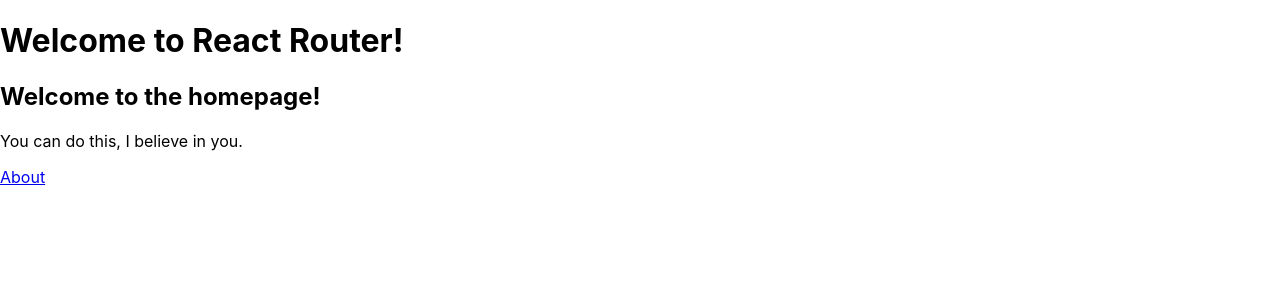
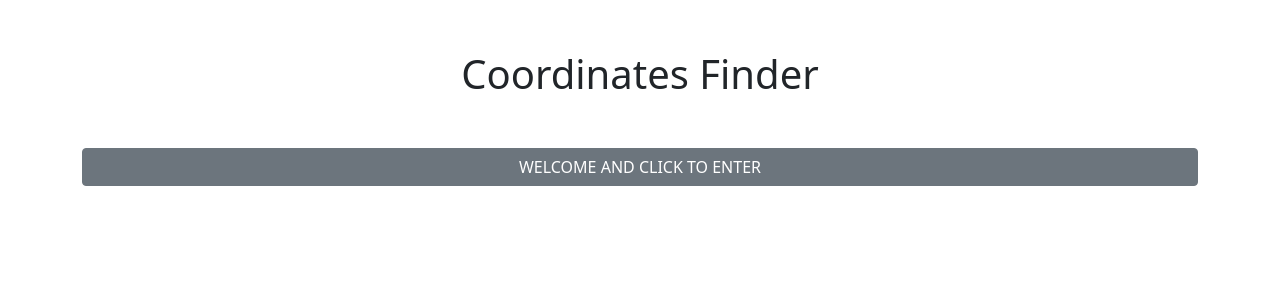
Before and after one commit to isabellayhu/react-project-geo-API, a React (Create React App) app: page / in a window 1280 px wide. Shown: the top 300 px of the page. Built offline with nearby package versions, Linux system fonts and the light colour scheme.

Commit message:
create home & main routes

```diff
--- a/package.json
+++ b/package.json
@@ -11,7 +11,10 @@
     "@testing-library/jest-dom": "^5.14.1",
     "@testing-library/react": "^13.0.0",
     "@testing-library/user-event": "^13.2.1",
+    "bootstrap": "^5.1.3",
     "react": "^18.2.0",
+    "react-bootstrap": "^2.4.0",
+    "react-bootstrap-icons": "^1.8.4",
     "react-dom": "^18.2.0",
     "react-router-dom": "^6.3.0",
     "react-scripts": "5.0.1",
--- a/public/index.html
+++ b/public/index.html
@@ -25,9 +25,6 @@
       Learn how to configure a non-root public URL by running `npm run build`.
     -->
     <title>React App</title>
-
-    <link rel="stylesheet" href="https://fonts.googleapis.com/css?family=Roboto:300,400,500,700&display=swap"/>
-
   </head>
   <body>
     <noscript>You need to enable JavaScript to run this app.</noscript>
--- a/src/App.css
+++ b/src/App.css
@@ -1,38 +1,7 @@
-.App {
+.container {
+  margin-top: 50px;
+}
+
+header {
   text-align: center;
 }
-
-.App-logo {
-  height: 40vmin;
-  pointer-events: none;
-}
-
-@media (prefers-reduced-motion: no-preference) {
-  .App-logo {
-    animation: App-logo-spin infinite 20s linear;
-  }
-}
-
-.App-header {
-  background-color: #282c34;
-  min-height: 100vh;
-  display: flex;
-  flex-direction: column;
-  align-items: center;
-  justify-content: center;
-  font-size: calc(10px + 2vmin);
-  color: white;
-}
-
-.App-link {
-  color: #61dafb;
-}
-
-@keyframes App-logo-spin {
-  from {
-    transform: rotate(0deg);
-  }
-  to {
-    transform: rotate(360deg);
-  }
-}
--- a/src/App.js
+++ b/src/App.js
@@ -7,74 +7,78 @@
   Route,
   Link
 } from "react-router-dom";
-import '@fontsource/roboto/300.css';
-import '@fontsource/roboto/400.css';
-import '@fontsource/roboto/500.css';
-import '@fontsource/roboto/700.css';
-
-// function App() {
-//   return (
-//     <div className="App">
-//       <header className="App-header">
-//         <img src={logo} className="App-logo" alt="logo" />
-//         <p>
-//           Edit <code>src/App.js</code> and save to reload.
-//         </p>
-//         <a
-//           className="App-link"
-//           href="https://reactjs.org"
-//           target="_blank"
-//           rel="noopener noreferrer"
-//         >
-//           Learn React
-//         </a>
-//       </header>
-//     </div>
-//   );
-// }
+import 'bootstrap/dist/css/bootstrap.min.css';
+import {
+  Button,
+  Form,
+  InputGroup,
+  FormControl,
+  FloatingLabel
+} from 'react-bootstrap';
+import {
+  Search
+} from 'react-bootstrap-icons';
 
 function App() {
   return (
-    <div>
-      <header>
-        <h1>Welcome to React Router!</h1>
+    <>
+      <header className="container">
+        <h1>Coordinates Finder</h1>
       </header>
       <Router>
         <Routes>
           <Route path="/" element={<Home />} />
-          <Route path="about" element={<About />} />
+          <Route path="main" element={<Main />} />
         </Routes>
       </Router>
-    </div>
+    </>
   );
 }
 
 function Home() {
   return (
     <>
-      <main>
-        <h2>Welcome to the homepage!</h2>
-        <p>You can do this, I believe in you.</p>
+      <main className="container">
+        <Button variant="secondary" href="/main" className="text-uppercase d-grid gap-2">
+        Welcome and click to enter
+        </Button>
       </main>
-      <nav>
-        <Link to="/about">About</Link>
-      </nav>
     </>
   );
 }
 
-function About() {
+function Main() {
   return (
     <>
-      <main>
-        <h2>Who are we?</h2>
-        <p>
-          That feels like an existential question, don't you
-          think?
-        </p>
+      <main className="container">
+        <Form className="mb-3" id="searchForm">
+          <Form.Label>Location</Form.Label>
+          <InputGroup className="mb-3">
+            <FormControl
+              placeholder="Search"
+            />
+            <Button variant='outline-secondary' type="submit">
+              <Search />
+            </Button>
+          </InputGroup>
+        </Form>
+
+        <Form.Label>Coordinates</Form.Label>
+        <div className="row g-2">
+          <div className="col-md">
+            <FloatingLabel controlId="floatingLongitude" label="Longitude">
+              <Form.Control type="number" placeholder="Longitude" disabled/>
+            </FloatingLabel>
+          </div>
+          <div className="col-md">
+            <FloatingLabel controlId="floatingLatitude" label="Latitude">
+              <Form.Control type="number" placeholder="Latitude" disabled/>
+            </FloatingLabel>
+          </div>
+        </div>
       </main>
-      <nav>
-        <Link to="/">Home</Link>
+      <nav className="container">
+        <Link to="/">Exit</Link>
       </nav>
     </>
   );
--- a/src/index.js
+++ b/src/index.js
@@ -3,10 +3,7 @@
 import './index.css';
 import App from './App';
 import reportWebVitals from './reportWebVitals';
-import '@fontsource/roboto/300.css';
-import '@fontsource/roboto/400.css';
-import '@fontsource/roboto/500.css';
-import '@fontsource/roboto/700.css';
+import 'bootstrap/dist/css/bootstrap.min.css';
 
 const root = ReactDOM.createRoot(document.getElementById('root'));
 root.render(
```
Also changed, not shown: 1 other file (tests, documents, lock files or other folders).
